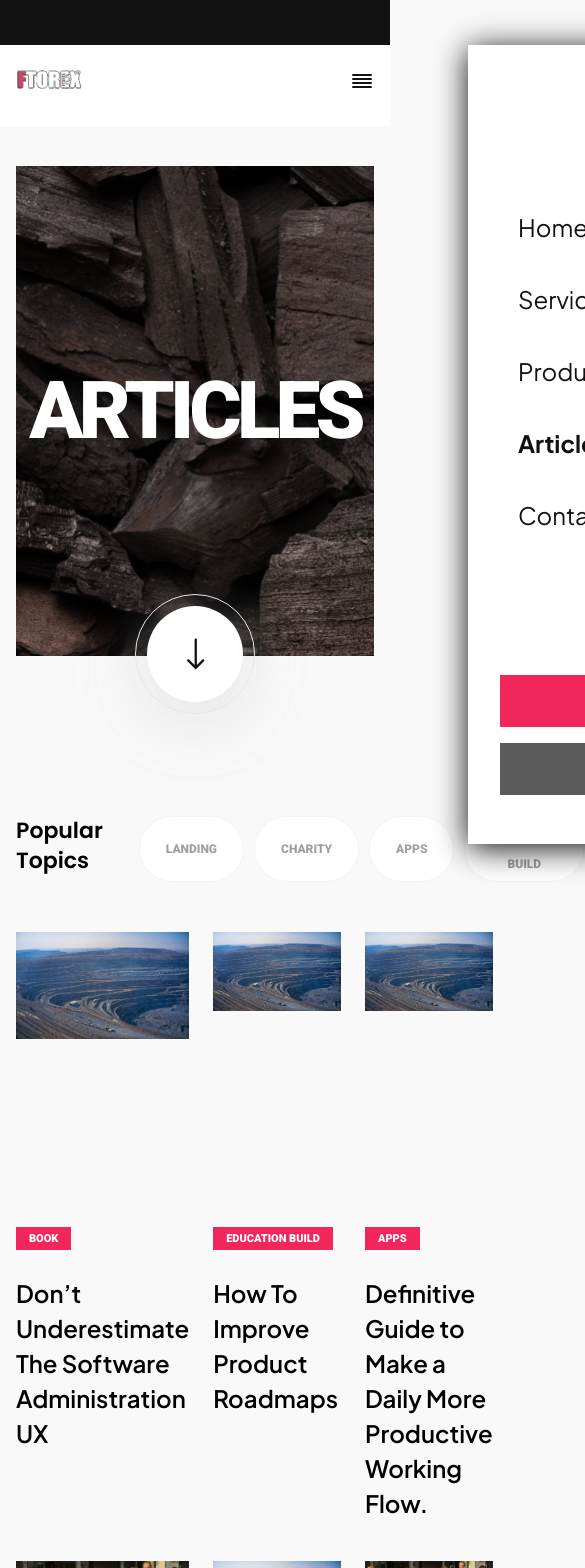
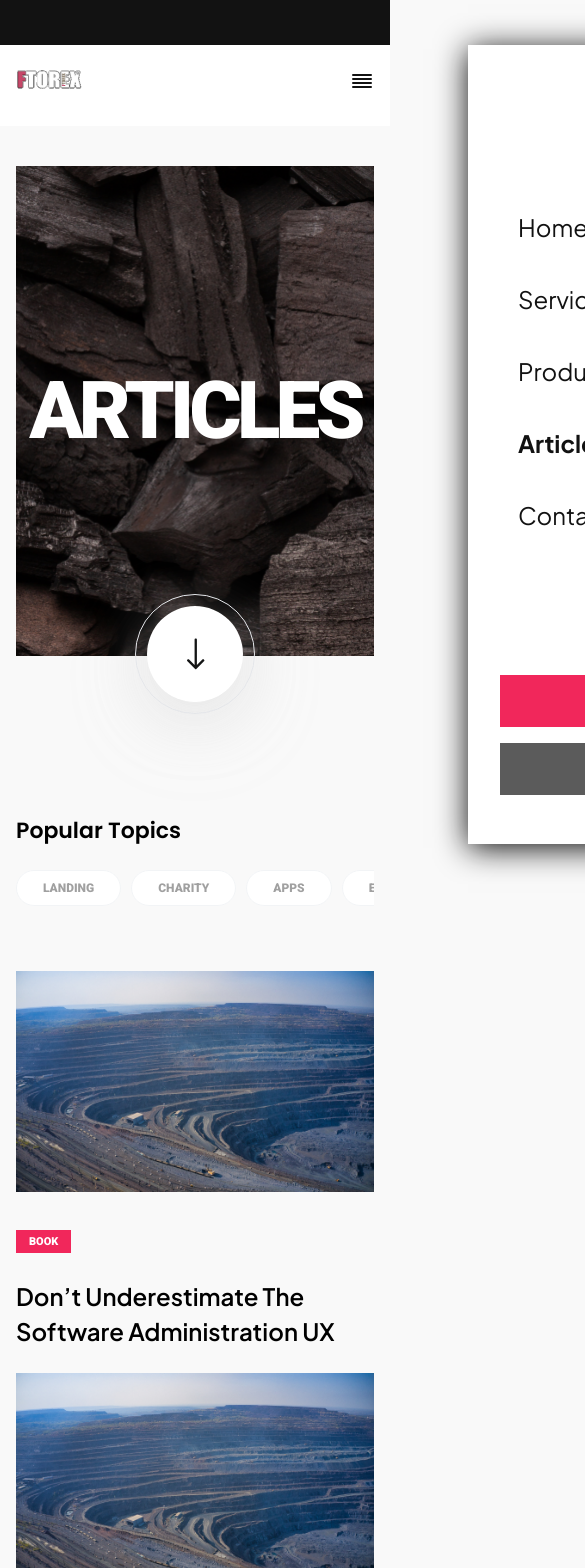
Before and after one commit to RomanKoriachko/ftorex, a React (Create React App) app: page /articles in a window 390 px wide. Shown: the top 1568 px of the page, 585 px wide, since content can reach past the window. Built offline with nearby package versions, Linux system fonts and the light colour scheme.

Commit message:
add adaptive in articles page

```diff
--- a/src/container/App/App.js
+++ b/src/container/App/App.js
@@ -29,7 +29,10 @@ function App() {
                         element={<ServicePage messageRef={messageRef} />}
                     />
                     <Route path="products" element={<ProductsPage />} />
-                    <Route path="articles" element={<ArticlesPage />} />
+                    <Route
+                        path="articles"
+                        element={<ArticlesPage messageRef={messageRef} />}
+                    />
                     <Route
                         path="contacts"
                         element={<ContactUsPage messageRef={messageRef} />}
--- a/src/pages/ArticlesPage/ArticlesPage.js
+++ b/src/pages/ArticlesPage/ArticlesPage.js
@@ -1,10 +1,10 @@
-import React, { useState } from 'react'
+import React, { useRef, useState } from 'react'
 import './ArticlesPage.scss'
 import PageHeader from '../../components/PageHeader/PageHeader'
 import articlesArray from './articlesArray'
 import MessageForm from '../../components/MessageForm/MessageForm'
 
-const ArticlesPage = () => {
+const ArticlesPage = ({ messageRef }) => {
     // Tags
 
     const [tagState, setTagState] = useState({
@@ -183,6 +183,13 @@ const ArticlesPage = () => {
             ...tag8Arr,
         ]
     }
+    // Scroll to top after change page
+
+    const ref = useRef(null)
+
+    const scrollToTop = () => {
+        ref.current?.scrollIntoView({ behavior: 'smooth' })
+    }
 
     // pages of articles
     let filtredArr1 = summaryArr.filter((element, index) => index < 9)
@@ -205,6 +212,7 @@ const ArticlesPage = () => {
             page2: '',
             page3: '',
         }))
+        scrollToTop()
     }
     const onSecondPageClick = () => {
         setActivePage(() => ({
@@ -212,6 +220,7 @@ const ArticlesPage = () => {
             page2: 'active-page',
             page3: '',
         }))
+        scrollToTop()
     }
     const onThirdPageClick = () => {
         setActivePage(() => ({
@@ -219,6 +228,7 @@ const ArticlesPage = () => {
             page2: '',
             page3: 'active-page',
         }))
+        scrollToTop()
     }
 
     const onPrevClick = () => {
@@ -229,9 +239,12 @@ const ArticlesPage = () => {
         }
     }
     const onNextClick = () => {
-        if (activePage.page1 === 'active-page') {
+        if (activePage.page1 === 'active-page' && filtredArr2.length > 0) {
             onSecondPageClick()
-        } else if (activePage.page2 === 'active-page') {
+        } else if (
+            activePage.page2 === 'active-page' &&
+            filtredArr3.length > 0
+        ) {
             onThirdPageClick()
         }
     }
@@ -258,8 +271,10 @@ const ArticlesPage = () => {
         <div className="articles-page">
             <PageHeader name={'articles'} />
             <div className="container">
-                <div className="row tags-row">
-                    <p>Popular Topics</p>
+                <p className="header mobile-header">Popular Topics</p>
+                <div className="row tags-row" ref={ref}>
+                    <p className="header desktop-header">Popular Topics</p>
+                    <div className="tags-buttons">
                         <button
                             className={`tag-btn ${tagState.tag1}`}
                             value={1}
@@ -316,6 +331,7 @@ const ArticlesPage = () => {
                         >
                             website
                         </button>
+                    </div>
                 </div>
                 <div className="wrapper">
                     {activePage.page1 === 'active-page'
@@ -379,7 +395,7 @@ const ArticlesPage = () => {
                     </div>
                 </div>
             </div>
-            <MessageForm />
+            <MessageForm messageRef={messageRef} />
         </div>
     )
 }
--- a/src/pages/ArticlesPage/ArticlesPage.scss
+++ b/src/pages/ArticlesPage/ArticlesPage.scss
@@ -2,15 +2,27 @@
     .preview-bg {
         background-image: url(../../../public/images/articles-bg.png);
     }
+    .header {
+        flex-shrink: 0;
+        margin-right: 26px;
+        font-family: 'Poppins';
+        font-weight: 600;
+        font-size: 22px;
+        line-height: 30px;
+        background-color: #f9f9f9;
+    }
+    .mobile-header {
+        display: none;
+    }
     .tags-row {
         gap: 10px;
         margin-bottom: 50px;
-        > p {
-            margin-right: 26px;
-            font-family: 'Poppins';
-            font-weight: 600;
-            font-size: 22px;
-            line-height: 30px;
+        overflow-x: auto;
+        .tags-buttons {
+            min-width: 903px;
+            > button {
+                margin-right: 10px;
+            }
         }
         .tag-btn {
             padding: 2px 26px;
@@ -37,9 +49,8 @@
     }
     .article-item {
         .article-preview {
-            width: 100%;
-            height: 257px;
             > img {
+                object-fit: cover;
                 width: 100%;
             }
         }
@@ -104,3 +115,52 @@
         background-position: 0% 0%;
     }
 }
+
+/* Laptop */
+@media (max-width: 1130px) {
+    .articles-page {
+        .tags-row {
+            flex-direction: column;
+            align-items: start;
+            gap: 22px;
+        }
+    }
+}
+
+/* Tablet */
+@media (max-width: 992px) {
+    .articles-page {
+        .mobile-header {
+            display: block;
+            margin-bottom: 24px;
+        }
+        .desktop-header {
+            display: none;
+        }
+        .tags-row {
+            padding-bottom: 15px;
+        }
+        .wrapper {
+            grid-template-columns: 1fr 1fr;
+            .article-item {
+                .article-tag {
+                    margin-top: 36px;
+                    margin-bottom: 26px;
+                }
+            }
+        }
+    }
+}
+
+@media (max-width: 992px) {
+    .articles-page {
+        .wrapper {
+            grid-template-columns: 1fr;
+            gap: 24px;
+        }
+    }
+}
+
+/* Mobile */
+@media (max-width: 576px) {
+}
--- a/src/redux/store.js
+++ b/src/redux/store.js
@@ -1,10 +1,7 @@
 import { configureStore } from '@reduxjs/toolkit'
-import widthReducer from './widthReducer'
 
 export const store = configureStore({
-    reducer: {
-        widthState: widthReducer,
-    },
+    reducer: {},
 })
 
 // Infer the `RootState` and `AppDispatch` types from the store itself
--- a/src/redux/widthReducer.js
+++ /dev/null
@@ -1,16 +0,0 @@
-import { createSlice } from '@reduxjs/toolkit'
-
-const initialState = 'auto'
-
-export const widthReducer = createSlice({
-    name: 'width',
-    initialState,
-    reducers: {
-        setWidth: (state, action) => {
-            return action.payload
-        },
-    },
-})
-
-export const { setWidth } = widthReducer.actions
-export default widthReducer.reducer
```
Lines whose indentation alone changed are shown as unchanged.
